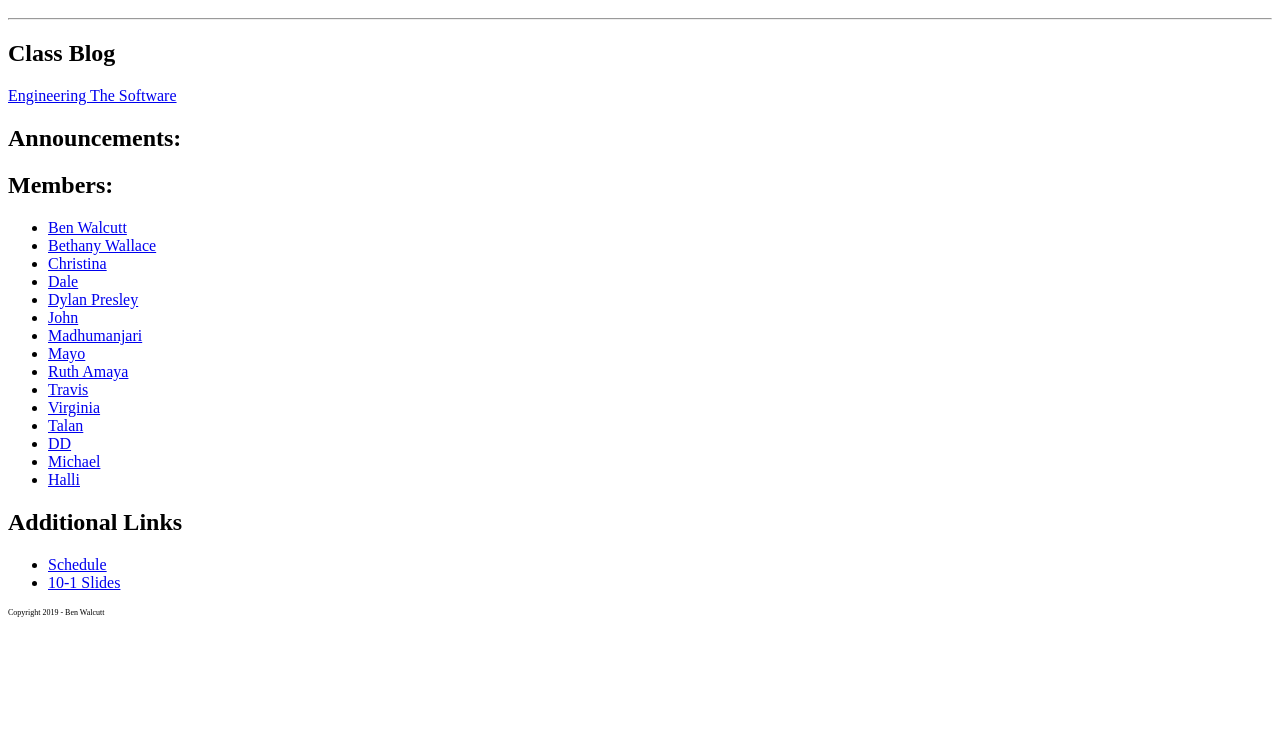
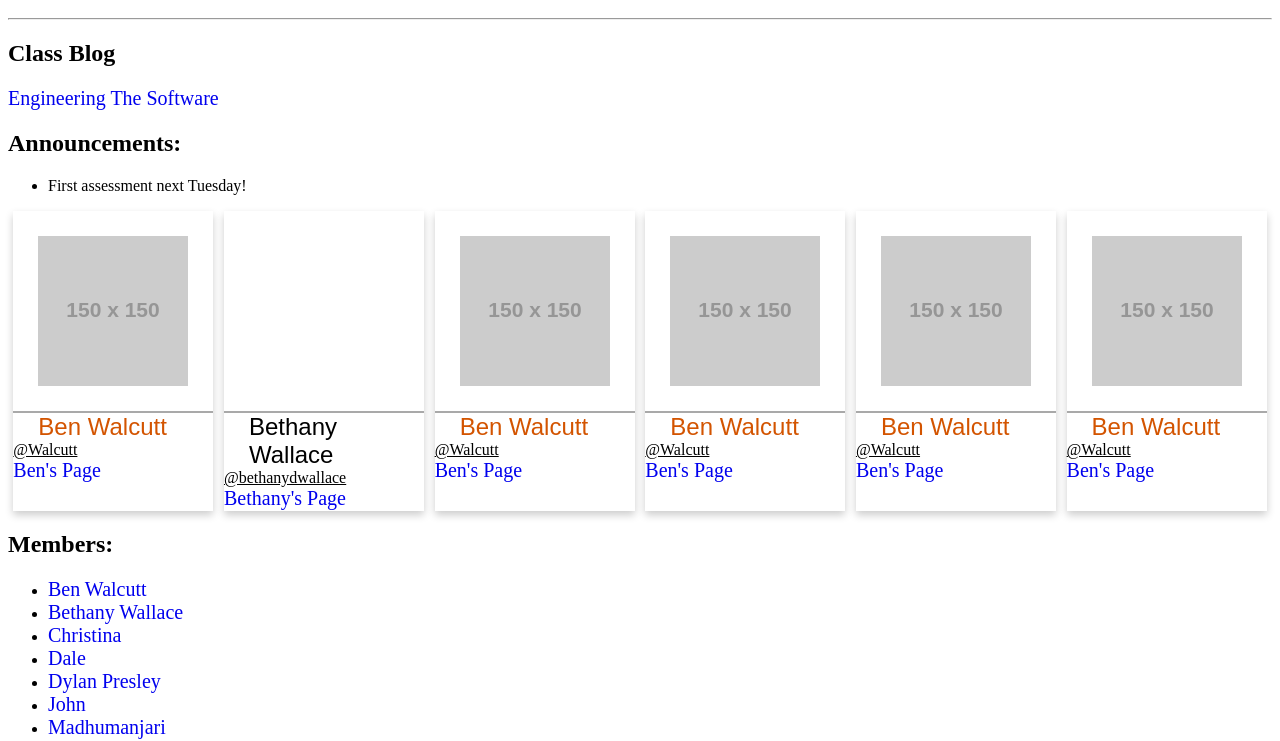
Before and after one commit to FE-Fall-2019/classpage, a plain HTML site: page index.html in a window 1280 px wide. Shown: the part 48-789 px from the top of the page. Drawn offline with Linux system fonts and the light colour scheme; placeholder pictures from the web are drawn by us.

Commit message:
beginning flex box work

```diff
--- a/css/main.css
+++ b/css/main.css
@@ -7,10 +7,66 @@
     text-align: center;
 }
 
-#footer {
-    font-size: 8px;
+.container {
+    display: flex;
+    flex-direction: row;
+    justify-content: space-around;
+    flex-wrap: wrap;
+}
+
+.card {
+    width: 200px;
+    height: 300px;
+
+    box-shadow: 0 4px 8px 0 rgba(0,0,0,0.2);
+    transition: 0.3s;
+}
+
+.card:hover {
+    box-shadow: 0 8px 16px 0 rgba(0,0,0,0.2);
+}
+
+.card-header {
+    width: 150px;
+    height: 150px;
+
+    padding: 25px;
+    border-bottom: 2px solid darkgray;
+}
+
+.card-name {
+    margin-left: 25px;
+    font-size: 24px;
+    font-family: Arial, Helvetica, sans-serif;
+}
+
+.card-slack {
+    text-decoration: underline;
+
+}
+
+.orange-color {
+    color: #d35400
+}
+
+a {
+    text-decoration: none;
+    font-size: 20px;
+
+}
+
+a:visited {
+    color: black;
+}
+
+a:hover {
+    color: black;
 }
 
 footer {
     font-size: 8px;
 }
+
+div p {
+    color: green;
+}
--- a/index.html
+++ b/index.html
@@ -9,7 +9,7 @@
 </head>
 
 <body>
-    <div class="wrapper">
+    <div>
         <div class="header">
             <h1>
                 Fall 2019 Front End Development Class
@@ -24,14 +24,118 @@
             <a href="https://engineerthesoftware.wordpress.com/">Engineering The Software</a>
         </div>
 
-        <div style="width: 100%">
-            <h2>
-                Announcements:
-            </h2>
+        <div class="wrapper" style="width: 100%">
+            <div class="announcements">
+                <div>
+                    <h2>
+                        Announcements:
+                    </h2>
+                </div>
+                <div>
+                    <ul>
+                        <li>First assessment next Tuesday!</li>
+                    </ul>
+                </div>
+
+            </div>
         </div>
     </div>
 
-    <div>
+    <div class="container">
+        <div class="card">
+            <div class="card-header">
+                <img src="https://via.placeholder.com/150">
+            </div>
+            <div class="card-name orange-color">
+                Ben Walcutt
+            </div>
+            <div class="card-slack">
+                @Walcutt
+            </div>
+            <div class="card-footer">
+                <a href="ben.html">Ben's Page</a>
+            </div>
+        </div>
+
+        <div class="card">
+            <div class="card-header">
+                <!-- image -->
+            </div>
+            <div class="card-name">
+                Bethany Wallace
+            </div>
+            <div class="card-slack">
+                @bethanydwallace
+            </div>
+            <div class="card-footer">
+                <a href="bethany.html">Bethany's Page</a>
+            </div>
+        </div>
+
+        <div class="card">
+            <div class="card-header">
+                <img src="https://via.placeholder.com/150">
+            </div>
+            <div class="card-name orange-color">
+                Ben Walcutt
+            </div>
+            <div class="card-slack">
+                @Walcutt
+            </div>
+            <div class="card-footer">
+                <a href="ben.html">Ben's Page</a>
+            </div>
+        </div>
+
+        <div class="card">
+            <div class="card-header">
+                <img src="https://via.placeholder.com/150">
+            </div>
+            <div class="card-name orange-color">
+                Ben Walcutt
+            </div>
+            <div class="card-slack">
+                @Walcutt
+            </div>
+            <div class="card-footer">
+                <a href="ben.html">Ben's Page</a>
+            </div>
+        </div>
+
+        <div class="card">
+            <div class="card-header">
+                <img src="https://via.placeholder.com/150">
+            </div>
+            <div class="card-name orange-color">
+                Ben Walcutt
+            </div>
+            <div class="card-slack">
+                @Walcutt
+            </div>
+            <div class="card-footer">
+                <a href="ben.html">Ben's Page</a>
+            </div>
+        </div>
+
+        <div class="card">
+            <div class="card-header">
+                <img src="https://via.placeholder.com/150">
+            </div>
+            <div class="card-name orange-color">
+                Ben Walcutt
+            </div>
+            <div class="card-slack">
+                @Walcutt
+            </div>
+            <div class="card-footer">
+                <a href="ben.html">Ben's Page</a>
+            </div>
+        </div>
+
+
+    </div>
+
+    <div id="members">
         <h2>
             Members:
         </h2>
@@ -99,6 +203,12 @@
 
     </div>
 
+    <div class="paragraph">
+        <p>
+            Text
+        </p>
+    </div>
+
     <footer>
         Copyright 2019 - Ben Walcutt
     </footer>
```
